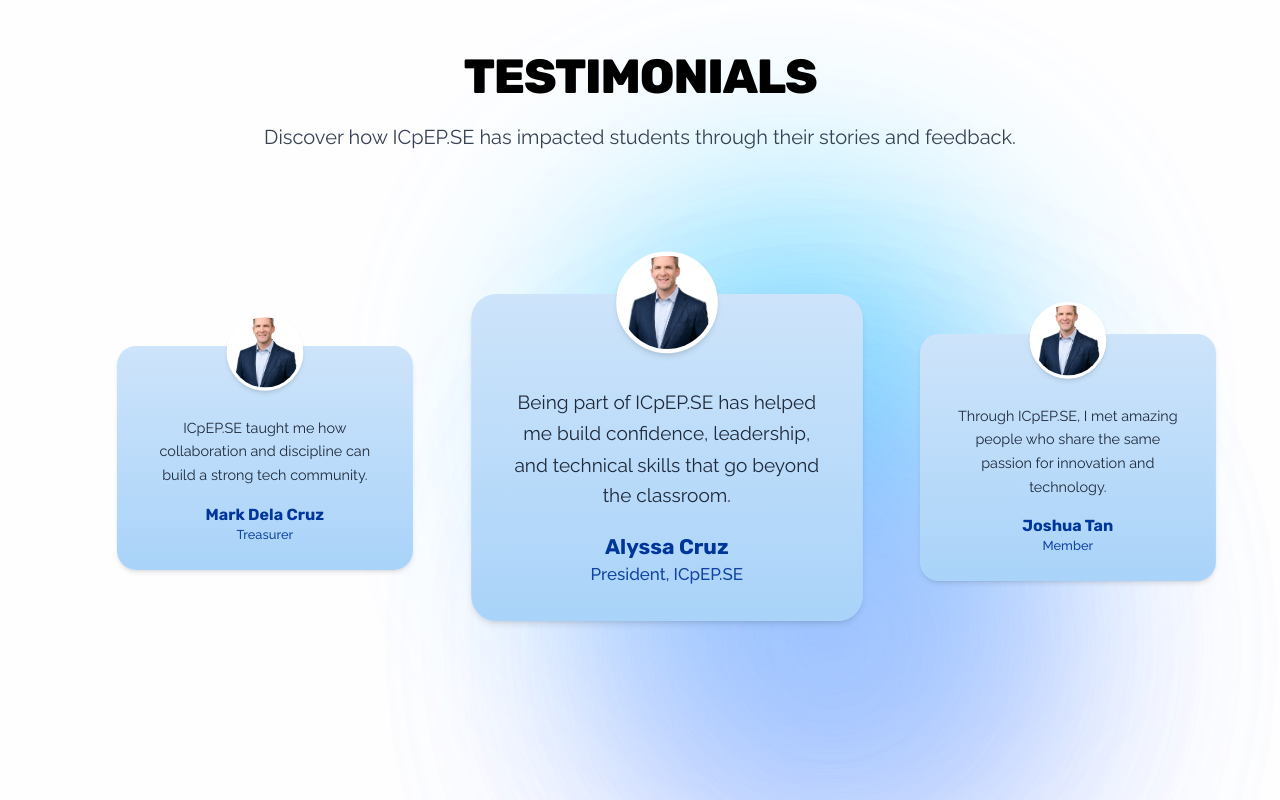
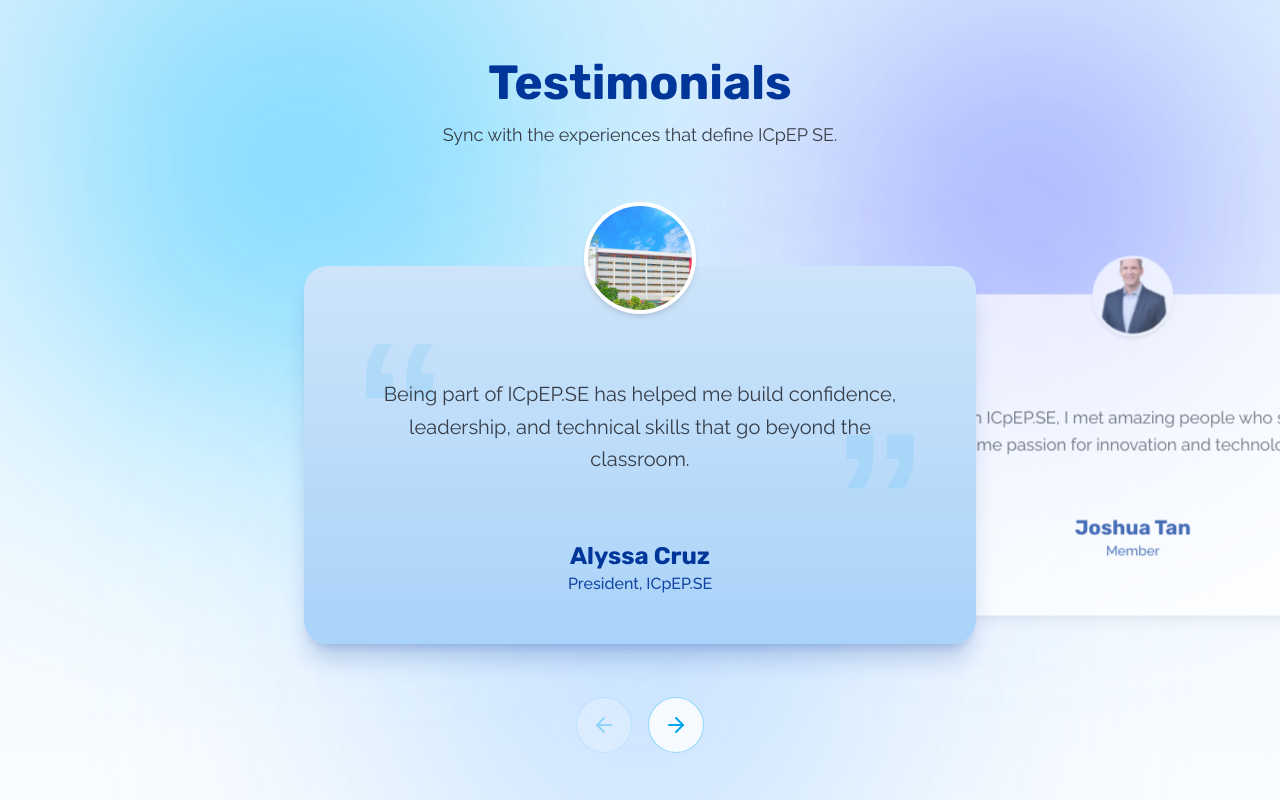
Before and after one commit to ShanRaboy11/icpep-se-citu, a Next.js app in the folder client/: page /home in a window 1280 px wide. Shown: the part 4380-5180 px from the top of the page. Built offline with nearby package versions, Linux system fonts and the light colour scheme.

Commit message:
fix: testi - rexi

```diff
--- a/client/src/app/components/sections/testimonials.tsx
+++ b/client/src/app/components/sections/testimonials.tsx
@@ -1,16 +1,84 @@
 "use client";
 
-import { useEffect, useRef } from "react";
-import TestimonialCard from "@/app/components/cards/testimonialcard";
+import { useState } from "react";
+import { motion } from "framer-motion";
+import { ArrowLeft, ArrowRight } from "lucide-react";
+import Image from "next/image";
 
+// --- Testimonial Card ---
+interface TestimonialCardProps {
+  name: string;
+  title: string;
+  imageSrc: string;
+  testimonial: string;
+  position: number;
+}
+
+const TestimonialCard = ({
+  name,
+  title,
+  imageSrc,
+  testimonial,
+  position,
+}: TestimonialCardProps) => {
+  const isCenter = position === 0;
+
+  return (
+    <div
+      className={`relative h-full w-full rounded-3xl p-8 transition-all duration-500
+      ${
+        isCenter
+          ? "bg-gradient-to-b from-[#cde4fa] to-[#a9d3f9] shadow-xl shadow-primary3/20"
+          : "bg-white shadow-lg shadow-gray-400/20"
+      }`}
+    >
+      {/* Avatar - Now floating, not clipped */}
+      <motion.div
+        className="absolute left-1/2 -translate-x-1/2 -top-16 z-20"
+        animate={{ scale: isCenter ? 1 : 0.85, y: isCenter ? 0 : 10 }}
+        transition={{ duration: 0.5, ease: "easeInOut" }}
+      >
+        <div className="relative h-28 w-28 rounded-full border-4 border-white bg-white shadow-md overflow-hidden">
+          <Image src={imageSrc} alt={name} fill className="object-cover" />
+        </div>
+      </motion.div>
+
+      {/* Card Content */}
+      <div className="relative flex h-full flex-col justify-center text-center pt-16">
+        <div className="absolute top-4 left-4 text-[12rem] font-bold text-primary1/10 leading-none">
+          “
+        </div>
+
+        <p className="relative z-10 font-raleway text-xl leading-relaxed text-bodytext px-8">
+          {testimonial}
+        </p>
+
+        <div className="absolute bottom-4 right-4 text-[12rem] font-bold text-primary1/10 leading-none">
+          ”
+        </div>
+
+        <div className="mt-16">
+          <h3 className="font-rubik text-2xl font-bold text-primary3">
+            {name}
+          </h3>
+          <p className="font-raleway text-base font-medium text-primary3/90">
+            {title}
+          </p>
+        </div>
+      </div>
+    </div>
+  );
+};
+
+// --- Main Testimonials Section ---
 export function TestimonialsSection() {
-  const containerRef = useRef<HTMLDivElement | null>(null);
+  const [currentIndex, setCurrentIndex] = useState(0);
 
   const testimonials = [
     {
       name: "Alyssa Cruz",
       title: "President, ICpEP.SE",
-      imageSrc: "/faculty.png",
+      imageSrc: "/gle.png",
       testimonial:
         "Being part of ICpEP.SE has helped me build confidence, leadership, and technical skills that go beyond the classroom.",
     },
@@ -24,7 +92,7 @@ export function TestimonialsSection() {
     {
       name: "Rina Lopez",
       title: "Event Organizer",
-      imageSrc: "/faculty.png",
+      imageSrc: "/gle.png",
       testimonial:
         "Organizing events under ICpEP.SE allowed me to grow as both a professional and a student leader.",
     },
@@ -37,119 +105,91 @@ export function TestimonialsSection() {
     },
   ];
 
-  const extendedTestimonials = [
-    testimonials[testimonials.length - 1],
-    ...testimonials,
-    testimonials[0],
-  ];
+  const handleNext = () => {
+    if (currentIndex < testimonials.length - 1) {
+      setCurrentIndex(currentIndex + 1);
+    }
+  };
 
-  useEffect(() => {
-    const container = containerRef.current;
-    if (!container) return;
-
-    const handleScroll = () => {
-      const cards = container.querySelectorAll(".testimonial-card");
-      const center = container.scrollLeft + container.clientWidth / 2;
-
-      cards.forEach((card: Element) => {
-        const rect = (card as HTMLElement).getBoundingClientRect();
-        const distance = Math.abs(center - (rect.left + rect.width / 2));
-        const maxDistance = container.clientWidth / 2;
-        const scale = Math.max(0.8, 1.1 - distance / maxDistance);
-        (card as HTMLElement).style.transform = `scale(${scale})`;
-        (card as HTMLElement).style.zIndex = String(scale > 1.0 ? 10 : 1);
-      });
-    };
-
-    container.addEventListener("scroll", handleScroll);
-    handleScroll();
-
-    return () => container.removeEventListener("scroll", handleScroll);
-  }, []);
+  const handlePrev = () => {
+    if (currentIndex > 0) {
+      setCurrentIndex(currentIndex - 1);
+    }
+  };
 
   return (
-    <div
-      className="relative w-full flex flex-col items-center py-8 sm:py-12 md:py-16 lg:py-20 overflow-visible mb-10 sm:mb-15"
-      style={{ backgroundColor: "#FEFEFF" }}
-    >
+    <section className="dark-light-background relative flex min-h-screen flex-col items-center justify-center overflow-hidden px-4 py-16 sm:px-6 sm:py-20">
+      {/* Background blobs */}
       <div className="absolute inset-0 z-0 opacity-90">
-        <div className="orbit animate-blob-1">
-          <div className="blob bg-sky-400"></div>
-        </div>
-        <div className="orbit animate-blob-2">
-          <div className="blob bg-indigo-400"></div>
-        </div>
-        <div className="orbit animate-blob-2">
-          <div className="blob bg-blue-300"></div>
-        </div>
+        <div className="blob bg-sky-400 top-0 left-0 animate-blob-1"></div>
+        <div className="blob bg-indigo-400 top-0 right-0 animate-blob-2"></div>
+        <div className="blob bg-blue-300 bottom-0 left-1/4 animate-blob-3"></div>
       </div>
 
-      <div className="text-center max-w-4xl mx-auto mb-8 sm:mb-10 md:mb-12 lg:mb-15 px-4 sm:px-6 md:px-8 relative z-10">
-        <h2 className="font-rubik text-3xl sm:text-5xl font-extrabold mb-3 sm:mb-4 tracking-tight text-black">
-          TESTIMONIALS
-        </h2>
-        <p className="font-raleway text-gray-700 text-sm sm:text-base md:text-lg lg:text-xl leading-relaxed mt-3 sm:mt-4 md:mt-5">
-          Discover how ICpEP.SE has impacted students through their stories and
-          feedback.
+      {/* Header */}
+      <div className="relative z-20 mb-24 text-center">
+        <h1 className="font-rubik text-4xl font-bold text-primary3 sm:text-5xl leading-tight">
+          Testimonials
+        </h1>
+        <p className="font-raleway mt-2 text-base text-bodytext sm:text-lg max-w-lg mx-auto">
+          Sync with the experiences that define ICpEP SE.
         </p>
       </div>
 
-      <div
-        ref={containerRef}
-        className="flex gap-4 h-130 sm:gap-6 md:gap-8 items-center overflow-x-auto scroll-smooth snap-x snap-mandatory px-4 sm:px-6 md:px-10 lg:px-20 pb-6 sm:pb-8 hide-scrollbar relative z-10 w-full"
-        style={{
-          scrollbarWidth: "none",
-          minHeight: "clamp(300px, 40vh, 500px)",
-        }}
-      >
-        {extendedTestimonials.map((t, index) => (
-          <div
-            key={index}
-            className="flex-shrink-0 snap-center w-[95%] sm:w-[75%] md:w-[60%] lg:w-[45%] xl:w-[33%] flex justify-center items-center"
-          >
-            <div className="testimonial-card transition-transform duration-300 ease-in-out origin-center w-full">
-              <TestimonialCard
-                name={t.name}
-                title={t.title}
-                imageSrc={t.imageSrc}
-                testimonial={t.testimonial}
-              />
-            </div>
-          </div>
-        ))}
+      {/* Cards */}
+      <div className="relative z-20 h-[420px] w-full max-w-7xl overflow-visible">
+        {testimonials.map((testimonial, index) => {
+          const position = index - currentIndex;
+
+          let animateProps = { x: "0%", scale: 0.7, opacity: 0, zIndex: 0 };
+          if (position === 0) {
+            animateProps = { x: "0%", scale: 1, opacity: 1, zIndex: 3 };
+          } else if (position === 1) {
+            animateProps = { x: "40%", scale: 0.85, opacity: 0.7, zIndex: 2 };
+          } else if (position === -1) {
+            animateProps = { x: "-40%", scale: 0.85, opacity: 0.7, zIndex: 2 };
+          } else {
+            animateProps = {
+              x: `${position > 0 ? 100 : -100}%`,
+              scale: 0.7,
+              opacity: 0,
+              zIndex: 1,
+            };
+          }
+
+          return (
+            <motion.div
+              key={index}
+              className="absolute top-0 left-0 w-full h-full flex items-center justify-center overflow-visible"
+              initial={false}
+              animate={animateProps}
+              transition={{ type: "spring", stiffness: 100, damping: 20 }}
+            >
+              <div className="w-full max-w-2xl h-[90%] overflow-visible">
+                <TestimonialCard {...testimonial} position={position} />
+              </div>
+            </motion.div>
+          );
+        })}
       </div>
 
-      <style>{`
-        .blob {
-          position: absolute;
-          width: 400px;
-          height: 400px;
-          border-radius: 50%;
-          filter: blur(120px);
-          opacity: 0.7;
-          mix-blend-mode: multiply;
-        }
-
-        .orbit {
-          position: absolute;
-          top: 40%;
-          left: 40%;
-          transform-origin: center;
-        }
-
-        @keyframes orbit-1 {
-          0% { transform: rotate(0deg) translateX(120px) rotate(0deg); }
-          100% { transform: rotate(360deg) translateX(120px) rotate(-360deg); }
-        }
-
-        @keyframes orbit-2 {
-          0% { transform: rotate(0deg) translateX(180px) rotate(0deg); }
-          100% { transform: rotate(-360deg) translateX(180px) rotate(360deg); }
-        }
-
-        .animate-blob-1 { animation: orbit-1 8s linear infinite; }
-        .animate-blob-2 { animation: orbit-2 8s linear infinite; }
-      `}</style>
-    </div>
+      {/* Navigation Buttons */}
+      <div className="relative z-30 mt-8 flex gap-4">
+        <button
+          onClick={handlePrev}
+          disabled={currentIndex === 0}
+          className="flex h-14 w-14 items-center justify-center rounded-full border border-primary1/40 bg-white/80 backdrop-blur-sm text-primary1 transition-all duration-300 hover:bg-primary1/10 active:scale-90 disabled:opacity-30 disabled:cursor-not-allowed cursor-pointer"
+        >
+          <ArrowLeft size={24} />
+        </button>
+        <button
+          onClick={handleNext}
+          disabled={currentIndex === testimonials.length - 1}
+          className="flex h-14 w-14 items-center justify-center rounded-full border border-primary1/40 bg-white/80 backdrop-blur-sm text-primary1 transition-all duration-300 hover:bg-primary1/10 active:scale-90 disabled:opacity-30 disabled:cursor-not-allowed cursor-pointer"
+        >
+          <ArrowRight size={24} />
+        </button>
+      </div>
+    </section>
   );
 }
--- a/client/src/app/globals.css
+++ b/client/src/app/globals.css
@@ -374,3 +374,42 @@ html {
     background-position: 200% 0%;
   }
 }
+
+@keyframes blobby-1 {
+  0%,
+  100% {
+    transform: translate(0, 0) scale(1);
+  }
+  25% {
+    transform: translate(20vw, -10vh) scale(1.1);
+  }
+  50% {
+    transform: translate(0, 20vh) scale(0.9);
+  }
+  75% {
+    transform: translate(-20vw, -10vh) scale(1.1);
+  }
+}
+
+@keyframes blobby-2 {
+  0%,
+  100% {
+    transform: translate(0, 0) scale(1);
+  }
+  25% {
+    transform: translate(-15vw, 15vh) scale(0.9);
+  }
+  50% {
+    transform: translate(0, -15vh) scale(1.1);
+  }
+  75% {
+    transform: translate(15vw, 15vh) scale(0.9);
+  }
+}
+
+.animate-blobby-1 {
+  animation: blobby-1 20s infinite ease-in-out;
+}
+.animate-blobby-2 {
+  animation: blobby-2 20s infinite ease-in-out;
+}
```
Also changed, not shown: client/src/app/home/components/aurora.tsx (added, +40 -0 lines).
